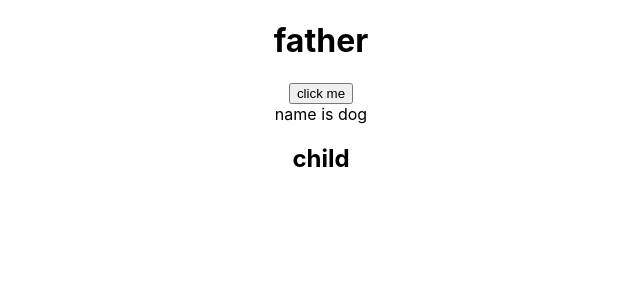
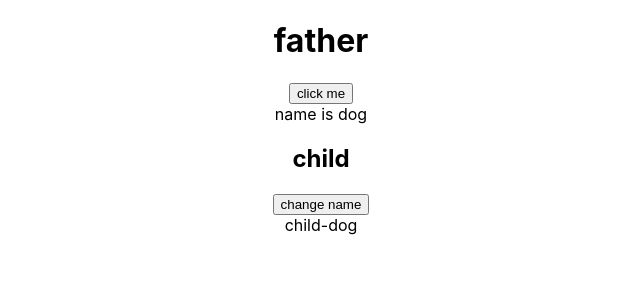
Before and after one commit to xiaokuili/study, a React (Create React App) app in the folder my-react/: page / in a window 1280 px wide. Shown: the top 300 px of the page, without its empty margins (319-959 px from the left). Built offline with nearby package versions, Linux system fonts and the light colour scheme.

Commit message:
usestate，组件内数据改变

```diff
--- a/my-react/src/component.js
+++ b/my-react/src/component.js
@@ -1,9 +1,13 @@
 import React from "react";
+import { useState } from "react";
 
 function Child() {
+  const [name, setname] = useState("child-dog");
   return (
     <div>
       <h2>child</h2>
+      <button onClick={() => setname("child-cat")}>change name</button>
+      <div>{name}</div>
     </div>
   );
 }
```
